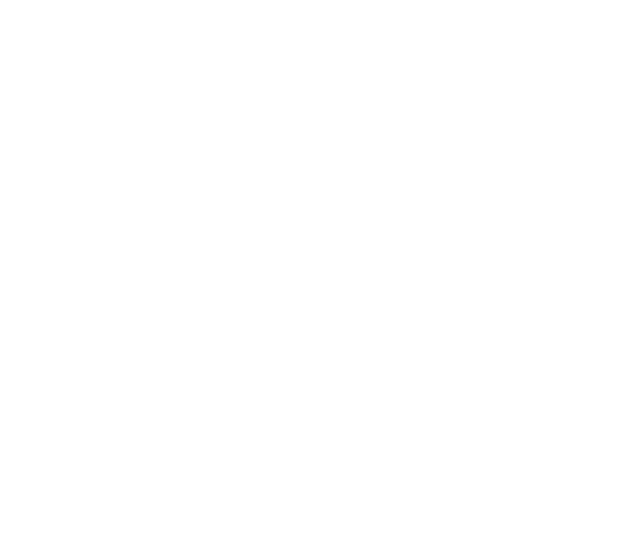
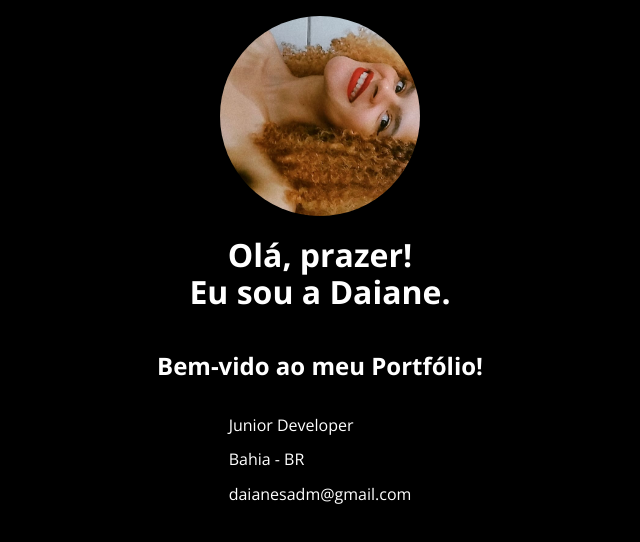
Before and after one commit to daianess/Portfolio, a plain HTML site: page index.html in a window 1280 px wide. Shown: the whole page, without its empty margins (320-960 px from the left). Drawn offline with nearby package versions, Linux system fonts and the light colour scheme.

Commit message:
atualização do perfil

```diff
--- /dev/null
+++ b/assets/css/global.css
@@ -0,0 +1,16 @@
+@import url('https://fonts.googleapis.com/css2?family=Open+Sans:wght@400;700&display=swap');
+
+* {
+  box-sizing: border-box;
+  font-family: 'Open Sans', sans-serif;
+}
+
+body {
+  background-color: #000000;
+  color: #ffffff;
+}
+
+.main {
+  margin: .5rem;
+  padding: .5rem;
+}
--- /dev/null
+++ b/assets/css/header.css
@@ -0,0 +1,15 @@
+.header {
+  display: flex;
+  flex-direction: column;
+  align-items: center;
+}
+
+.header .img {
+  width: 200px;
+  height: 200px;
+  border-radius: 50%;
+}
+
+.header .title {
+  text-align: center;
+}
--- a/index.html
+++ b/index.html
@@ -1,14 +1,37 @@
 <!DOCTYPE html>
 <html lang="pt-br">
-<head>
-  <meta charset="UTF-8">
-  <meta http-equiv="X-UA-Compatible" content="IE=edge">
-  <meta name="viewport" content="width=device-width, initial-scale=1.0">
-  <title>Daiane Silva</title>
+  <head>
+    <meta charset="UTF-8" />
+    <meta http-equiv="X-UA-Compatible" content="IE=edge" />
+    <meta name="viewport" content="width=device-width, initial-scale=1.0" />
+    <title>Daiane Silva</title>
 
-  <link rel="stylesheet" href="https://cdnjs.cloudflare.com/ajax/libs/normalize/8.0.1/normalize.min.css" integrity="sha512-NhSC1YmyruXifcj/KFRWoC561YpHpc5Jtzgvbuzx5VozKpWvQ+4nXhPdFgmx8xqexRcpAglTj9sIBWINXa8x5w==" crossorigin="anonymous" referrerpolicy="no-referrer" />
-</head>
-<body>
+    <link
+      rel="stylesheet"
+      href="https://cdnjs.cloudflare.com/ajax/libs/normalize/8.0.1/normalize.min.css"
+      integrity="sha512-NhSC1YmyruXifcj/KFRWoC561YpHpc5Jtzgvbuzx5VozKpWvQ+4nXhPdFgmx8xqexRcpAglTj9sIBWINXa8x5w=="
+      crossorigin="anonymous"
+      referrerpolicy="no-referrer"
+    />
+    <link rel="stylesheet" href="assets/css/global.css" />
+    <link rel="stylesheet" href="assets/css/header.css" />
+  </head>
+  <body>
 
-</body>
+    <div class="main">
+      <header class="header">
+        <img src="img/Perfil.jfif" alt="foto do perfil" class="img" />
+
+        <h1 class="title">Olá, prazer! <br> Eu sou a Daiane.</h1>
+        <h2 class="subtitle">Bem-vido ao meu Portfólio!</h2>
+
+        <div class="informations">
+          <p>Junior Developer</p>
+          <p>Bahia - BR</p>
+          <p>daianesadm@gmail.com</p>
+        </div>
+      </header>
+    </div>
+
+  </body>
 </html>
```
Also changed, not shown: img/Perfil.jfif (added).
